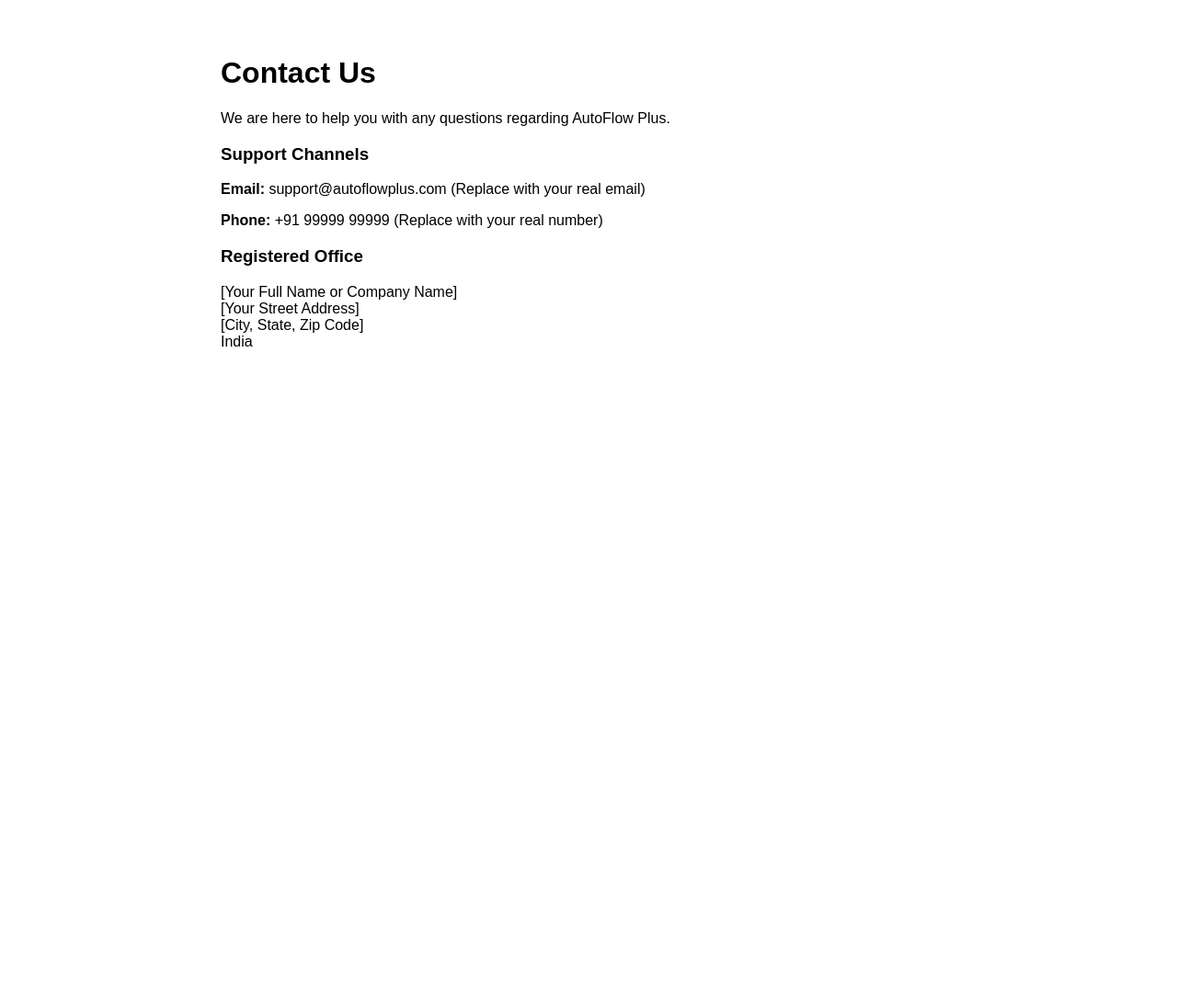
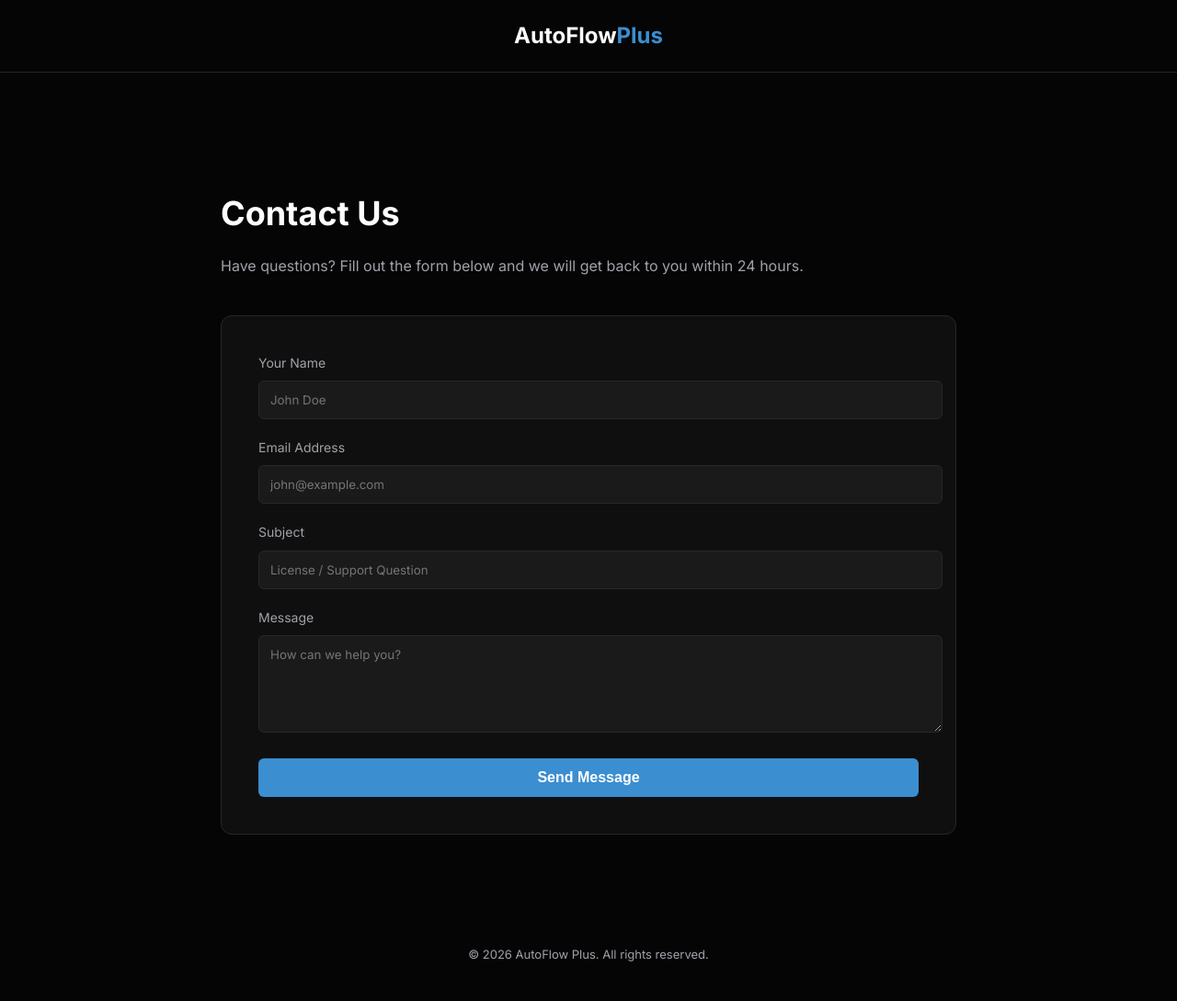
Before and after one commit to cjain04871310/autoflow-server, a website: page contact.html in a window 1280 px wide. Shown: the whole page at 92% size. Before the commit the page ends 800 px from the top, so only its background shows below. Drawn offline with Linux system fonts and the light colour scheme.

Commit message:
contact.html

```diff
--- a/contact.html
+++ b/contact.html
@@ -1,20 +1,60 @@
 <!DOCTYPE html>
-<html>
-<head><title>Contact Us - AutoFlow Plus</title></head>
-<body style="font-family: sans-serif; padding: 40px; max-width: 800px; margin: 0 auto;">
-    <h1>Contact Us</h1>
-    <p>We are here to help you with any questions regarding AutoFlow Plus.</p>
+<html lang="en">
+<head>
+    <meta charset="UTF-8">
+    <meta name="viewport" content="width=device-width, initial-scale=1.0">
+    <title>Contact Us - AutoFlow Plus</title>
+    <link href="https://fonts.googleapis.com/css2?family=Inter:wght@300;400;500;600;700&display=swap" rel="stylesheet">
+    <style>
+        :root { --bg-body: #050505; --bg-card: #0f0f0f; --accent: #3B8ED0; --text-main: #ffffff; --text-muted: #a1a1aa; --border: #27272a; }
+        body { font-family: 'Inter', sans-serif; background-color: var(--bg-body); color: var(--text-main); line-height: 1.6; margin: 0; padding: 0; }
+        .container { max-width: 800px; margin: 0 auto; padding: 40px 20px; }
+        nav { padding: 20px 0; border-bottom: 1px solid var(--border); margin-bottom: 60px; text-align: center; }
+        .logo { font-size: 24px; font-weight: 800; color: white; text-decoration: none; }
+        .logo span { color: var(--accent); }
+        h1 { font-size: 36px; margin-bottom: 10px; }
+        .card { background: var(--bg-card); border: 1px solid var(--border); padding: 40px; border-radius: 12px; }
 
-    <h3>Support Channels</h3>
-    <p><strong>Email:</strong> support@autoflowplus.com (Replace with your real email)</p>
-    <p><strong>Phone:</strong> +91 99999 99999 (Replace with your real number)</p>
+        /* FORM STYLES */
+        .form-group { margin-bottom: 20px; }
+        label { display: block; margin-bottom: 8px; color: var(--text-muted); font-size: 14px; }
+        input, textarea { width: 100%; padding: 12px; background: #1a1a1a; border: 1px solid var(--border); color: white; border-radius: 6px; font-family: inherit; }
+        input:focus, textarea:focus { outline: none; border-color: var(--accent); }
+        button { background: var(--accent); color: white; border: none; padding: 12px 30px; border-radius: 6px; cursor: pointer; font-weight: 600; font-size: 16px; width: 100%; }
+        button:hover { opacity: 0.9; }
 
-    <h3>Registered Office</h3>
-    <p>
-        [Your Full Name or Company Name]<br>
-        [Your Street Address]<br>
-        [City, State, Zip Code]<br>
-        India
-    </p>
+        footer { margin-top: 80px; text-align: center; color: var(--text-muted); font-size: 13px; padding-bottom: 40px; }
+        a { color: var(--text-muted); text-decoration: none; }
+    </style>
+</head>
+<body>
+    <nav><a href="index.html" class="logo">AutoFlow<span>Plus</span></a></nav>
+    <div class="container">
+        <h1>Contact Us</h1>
+        <p style="color: var(--text-muted); margin-bottom: 40px;">Have questions? Fill out the form below and we will get back to you within 24 hours.</p>
+
+        <div class="card">
+            <form action="mailto:support@autoflowplus.com" method="post" enctype="text/plain">
+                <div class="form-group">
+                    <label>Your Name</label>
+                    <input type="text" name="name" required placeholder="John Doe">
+                </div>
+                <div class="form-group">
+                    <label>Email Address</label>
+                    <input type="email" name="email" required placeholder="john@example.com">
+                </div>
+                <div class="form-group">
+                    <label>Subject</label>
+                    <input type="text" name="subject" required placeholder="License / Support Question">
+                </div>
+                <div class="form-group">
+                    <label>Message</label>
+                    <textarea name="message" rows="5" required placeholder="How can we help you?"></textarea>
+                </div>
+                <button type="submit">Send Message</button>
+            </form>
+        </div>
+    </div>
+    <footer>&copy; 2026 AutoFlow Plus. All rights reserved.</footer>
 </body>
 </html>
```
